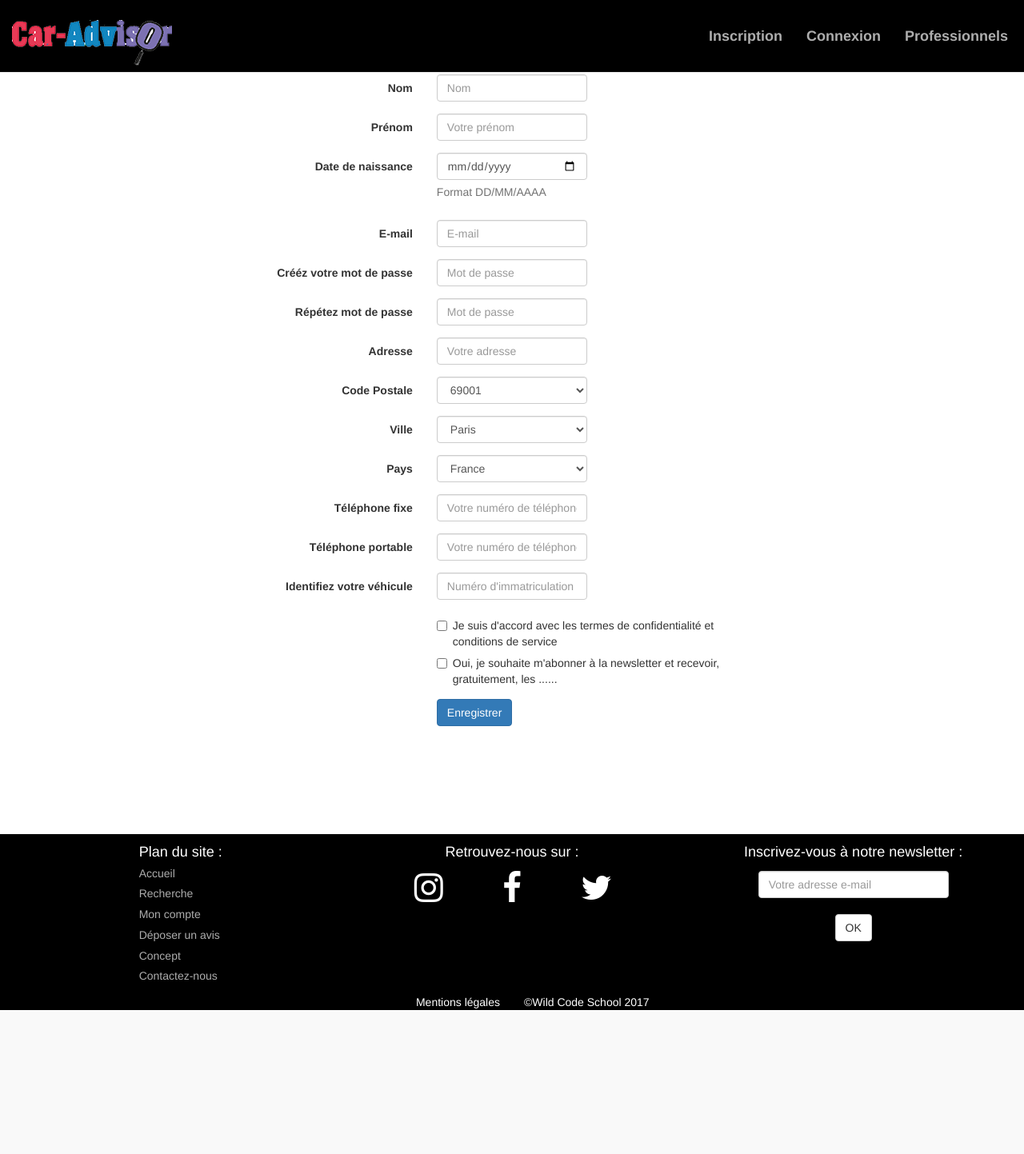
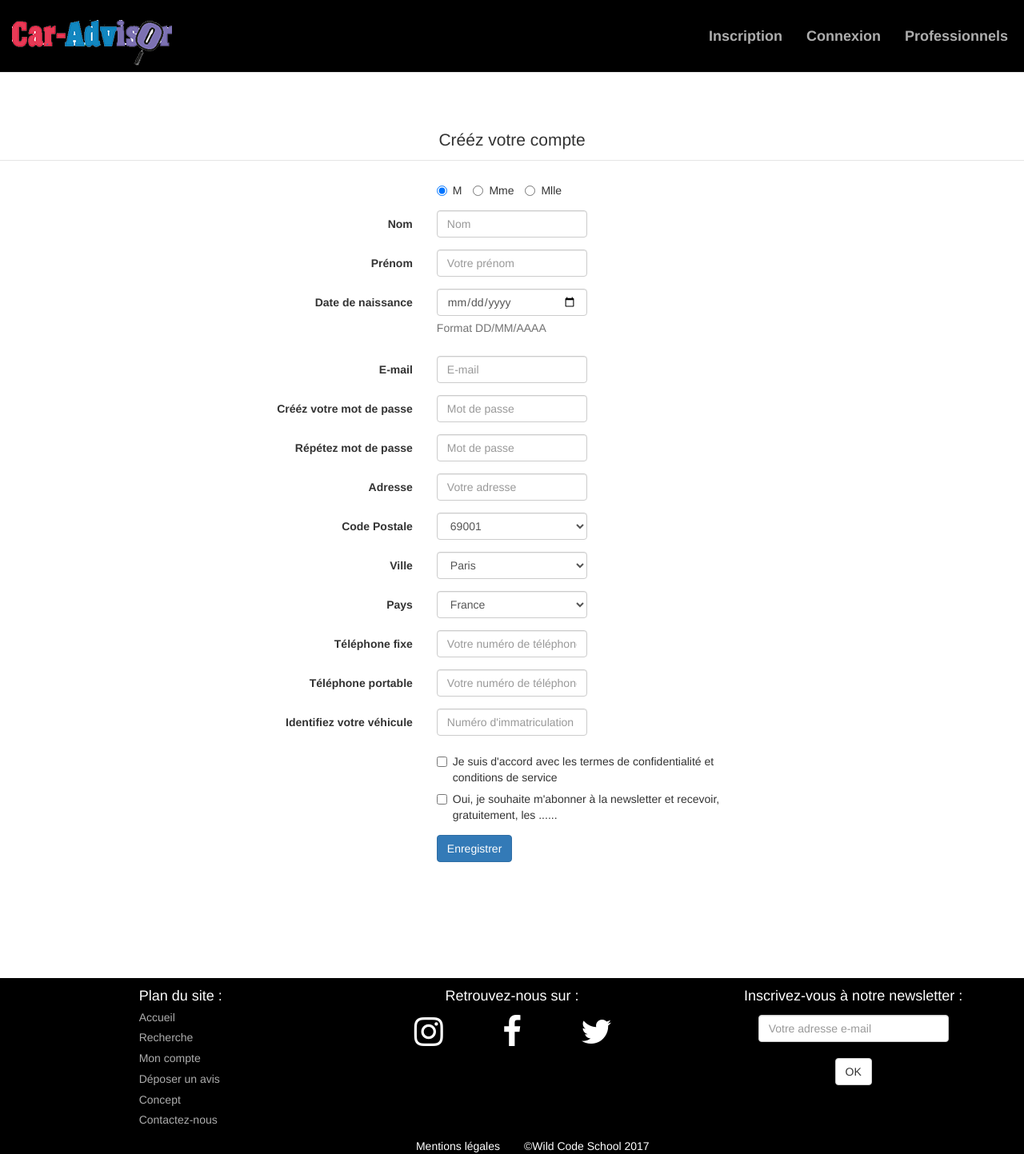
Before and after one commit to LaurentNougaret/sf3_project, a PHP site: page /index.php?page=form_signup in a window 1280 px wide. Shown: the whole page at 80% size. Before the commit the page ends 1263 px from the top, so only its background shows below. Run offline with PHP 8.4, Linux system fonts and the light colour scheme; some libraries are stand-ins or nearby versions.

Commit message:
created specific css for forms

```diff
--- /dev/null
+++ b/public/CSS/form.css
@@ -0,0 +1,32 @@
+/**********************************\
+===================================
+1. Form: Sign Up
+2. Form: Review Sale
+2. Form: Review After-Sale
+===================================
+\**********************************/
+
+/**********************************\
+1. Sign Up
+\**********************************/
+
+.formSignUp {
+    margin: 150px auto 10px auto;
+}
+legend {
+    text-align: center;
+    padding: 10px;
+}
+/**********************************\
+2. Form: Review Sale
+\**********************************/
+.formReviewSale {
+    margin: 150px auto 10px auto;
+}
+.formReviewSale h4 {
+    text-align: center;
+    margin: 50px;
+}
+/**********************************\
+2. Form: Review After-Sale
+\*
--- a/public/index.php
+++ b/public/index.php
@@ -15,6 +15,7 @@
           crossorigin="anonymous">
     <link rel="stylesheet" href="CSS/main.css">
     <link href="CSS/scrolling-nav.css" rel="stylesheet">
+    <link rel="stylesheet" href="CSS/form.css">
     <link href="https://maxcdn.bootstrapcdn.com/font-awesome/4.7.0/css/font-awesome.min.css" rel="stylesheet"
           integrity="sha384-wvfXpqpZZVQGK6TAh5PVlGOfQNHSoD2xbE+QkPxCAFlNEevoEH3Sl0sibVcOQVnN" crossorigin="anonymous">
     <title>
```
